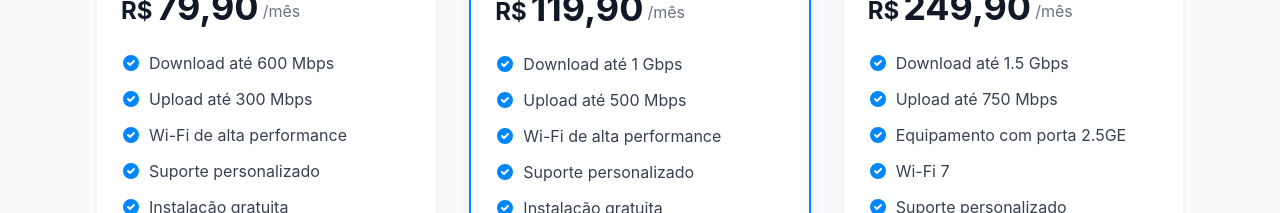
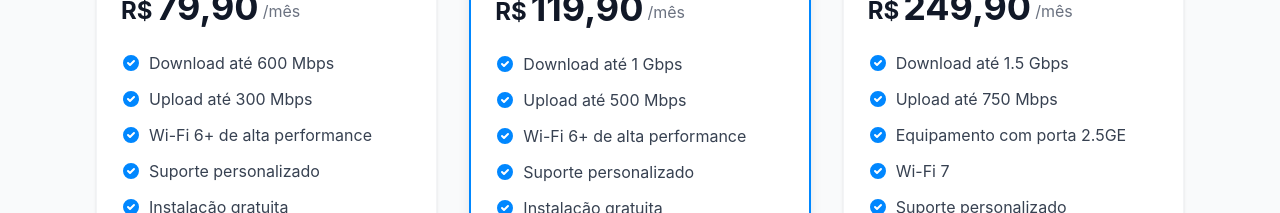
Before and after one commit to afonsoneto20/g3net, a React (Vite) app: page / in a window 1280 px wide. Shown: the part 1380-1593 px from the top of the page. Built offline with nearby package versions, Linux system fonts and the light colour scheme.

Commit message:
Fix: Update Wi-Fi mentions
Update all mentions of Wi-Fi availability in the plan features to specify Wi-Fi 6+ where appropriate.

```diff
--- a/src/components/sections/Services.tsx
+++ b/src/components/sections/Services.tsx
@@ -1,4 +1,3 @@
-
 import React from 'react';
 import { Card, CardContent, CardDescription, CardHeader, CardTitle } from "@/components/ui/card";
 import { Button } from "@/components/ui/button";
@@ -17,7 +16,7 @@ const Services = () => {
       features: [
         "Download até 600 Mbps",
         "Upload até 300 Mbps",
-        "Wi-Fi de alta performance",
+        "Wi-Fi 6+ de alta performance",
         "Suporte personalizado",
         "Instalação gratuita"
       ],
@@ -30,7 +29,7 @@ const Services = () => {
       features: [
         "Download até 1 Gbps",
         "Upload até 500 Mbps",
-        "Wi-Fi de alta performance",
+        "Wi-Fi 6+ de alta performance",
         "Suporte personalizado",
         "Instalação gratuita"
       ],
@@ -61,7 +60,7 @@ const Services = () => {
         "Velocidade simétrica",
         "Download e upload de 1 Gbps",
         "Equipamento com portas 1GE",
-        "Wi-Fi de alta performance",
+        "Wi-Fi 6+ de alta performance",
         "Suporte personalizado",
         "Instalação gratuita"
       ],
@@ -89,7 +88,7 @@ const Services = () => {
         "Velocidade simétrica",
         "Download e upload de 4 Gbps",
         "Equipamento com portas SFP+",
-        "Wi-Fi de alta performance",
+        "Wi-Fi 6+ de alta performance",
         "Suporte personalizado",
         "Instalação gratuita"
       ],
--- a/src/pages/Condominios.tsx
+++ b/src/pages/Condominios.tsx
@@ -65,7 +65,7 @@ const Condominios = () => {
               {
                 icon: <Wifi size={24} />,
                 title: "Tecnologia Mesh",
-                description: "Cobertura Wi-Fi completa para grandes apartamentos com sinal estável em todos os ambientes."
+                description: "Cobertura Wi-Fi 6+ completa para grandes apartamentos com sinal estável em todos os ambientes."
               },
               {
                 icon: <Users size={24} />,
@@ -226,7 +226,7 @@ const Condominios = () => {
                   "Upload de 600 Mbps",
                   "Suporte prioritário",
                   "Ideal para portarias e áreas administrativas",
-                  "Wi-Fi para áreas comuns"
+                  "Wi-Fi 6+ para áreas comuns"
                 ]
               },
               {
@@ -238,7 +238,7 @@ const Condominios = () => {
                   "Upload de 1 Gbps",
                   "Suporte prioritário",
                   "Monitoramento 24/7",
-                  "Wi-Fi para áreas comuns",
+                  "Wi-Fi 6+ para áreas comuns",
                   "Ideal para áreas de lazer"
                 ]
               }
--- a/src/pages/residencial/Apartamento.tsx
+++ b/src/pages/residencial/Apartamento.tsx
@@ -17,7 +17,7 @@ const Apartamento = () => {
       features: [
         "Download até 600 Mbps",
         "Upload até 300 Mbps",
-        "Wi-Fi de alta performance",
+        "Wi-Fi 6+ de alta performance",
         "Suporte personalizado",
         "Instalação gratuita"
       ],
@@ -30,7 +30,7 @@ const Apartamento = () => {
       features: [
         "Download até 1 Gbps",
         "Upload até 500 Mbps",
-        "Wi-Fi de alta performance",
+        "Wi-Fi 6+ de alta performance",
         "Suporte personalizado",
         "Instalação gratuita"
       ],
--- a/src/pages/residencial/Casa.tsx
+++ b/src/pages/residencial/Casa.tsx
@@ -39,7 +39,7 @@ const Casa = () => {
         "Velocidade simétrica",
         "Download e upload de 1 Gbps",
         "Equipamento com portas 1GE",
-        "Wi-Fi de alta performance",
+        "Wi-Fi 6+ de alta performance",
         "Suporte personalizado",
         "Instalação gratuita"
       ],
@@ -67,7 +67,7 @@ const Casa = () => {
         "Velocidade simétrica",
         "Download e upload de 4 Gbps",
         "Equipamento com portas SFP+",
-        "Wi-Fi de alta performance",
+        "Wi-Fi 6+ de alta performance",
         "Suporte personalizado",
         "Instalação gratuita"
       ],
@@ -81,7 +81,7 @@ const Casa = () => {
         "Velocidade simétrica",
         "Download e upload de 8 Gbps",
         "Equipamento com portas SFP+",
-        "Wi-Fi de alta performance",
+        "Wi-Fi 6+ de alta performance",
         "Suporte personalizado",
         "Instalação gratuita",
         "Prioridade no atendimento"
```
